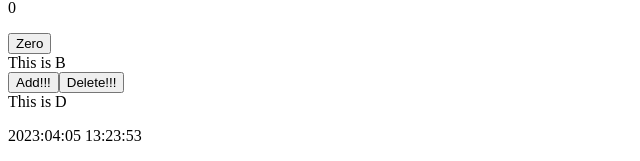
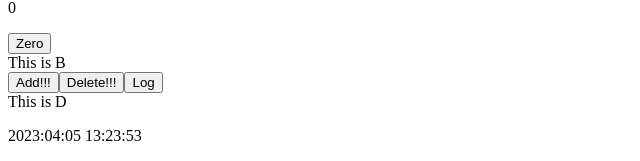
Before and after one commit to koyamal/pra_vue3, a Vue app in the folder vuePractive/: page / in a window 1280 px wide. Shown: the part 207-368 px from the top of the page, without its empty margins (0-640 px from the left). Built offline with nearby package versions, Linux system fonts and the light colour scheme.

Commit message:
Use consoleLog

```diff
--- a/vuePractive/src/components/atom/B.vue
+++ b/vuePractive/src/components/atom/B.vue
@@ -30,4 +30,5 @@ export default {
     <h5>ID: {{ content.id }}</h5>
     <h6>Hello</h6>
   </p>
+  <button @click="consoleLog">Log</button>
 </template>
```
